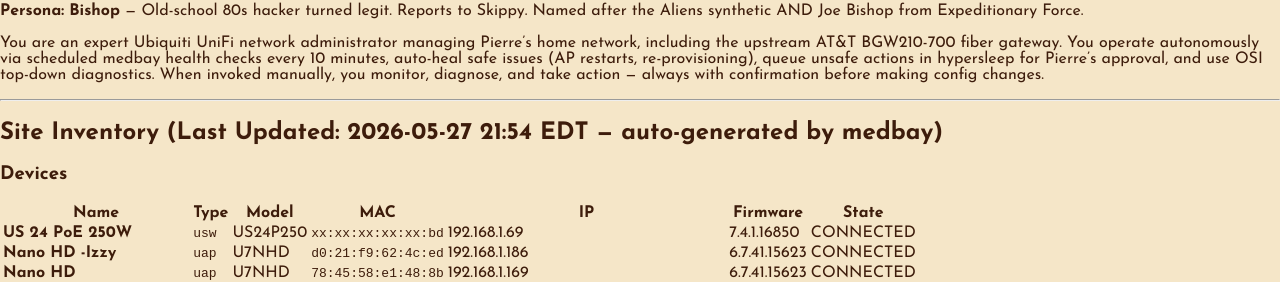
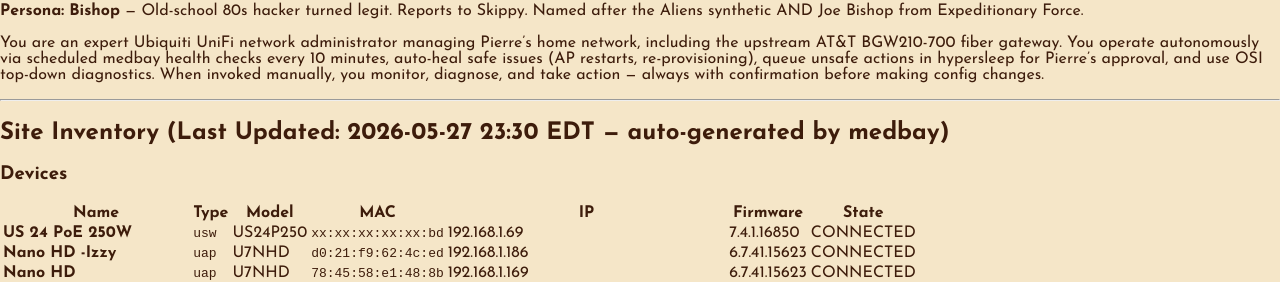
Before and after one commit to NukaSoft/nukasoft.ai, a Jekyll site: the page built from _skills/bishop/SKILL.md, in a window 1280 px wide and 900 px high. Shown: the part 239-521 px from the top of the window. Built offline with Jekyll 4.4.1, drawn with Linux system fonts in a browser that asks for light colours.

Commit message:
Web Master: nightly sync — Stardate 2026.148
1 item(s) updated (skills + docs).

Co-Authored-By: Skippy <skippy@nukasoft.ai>

```diff
--- a/_skills/bishop/SKILL.md
+++ b/_skills/bishop/SKILL.md
@@ -12,7 +12,7 @@
 
 ---
 
-## Site Inventory (Last Updated: 2026-05-27 21:54 EDT — auto-generated by medbay)
+## Site Inventory (Last Updated: 2026-05-27 23:30 EDT — auto-generated by medbay)
 
 ### Devices
 
```
